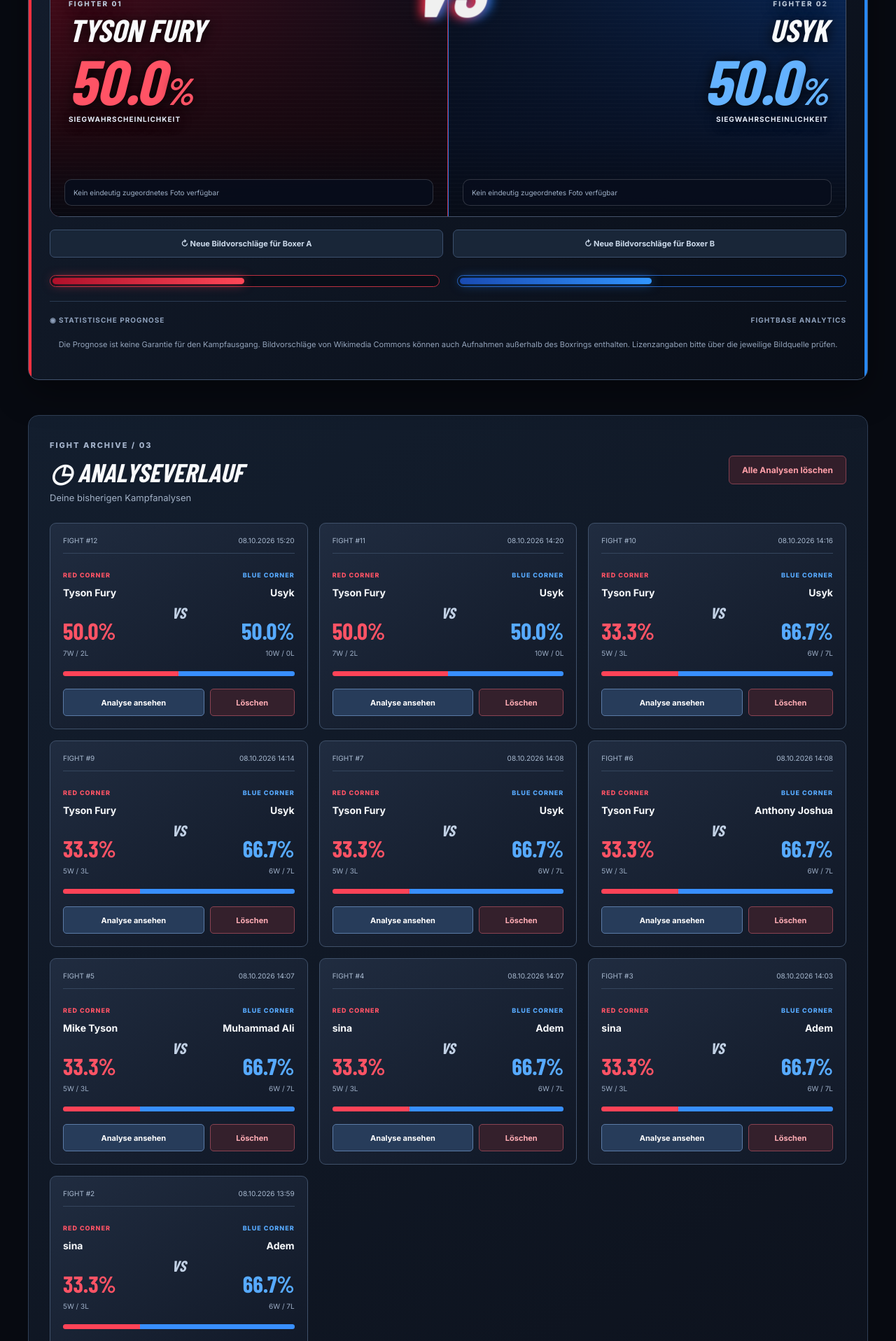
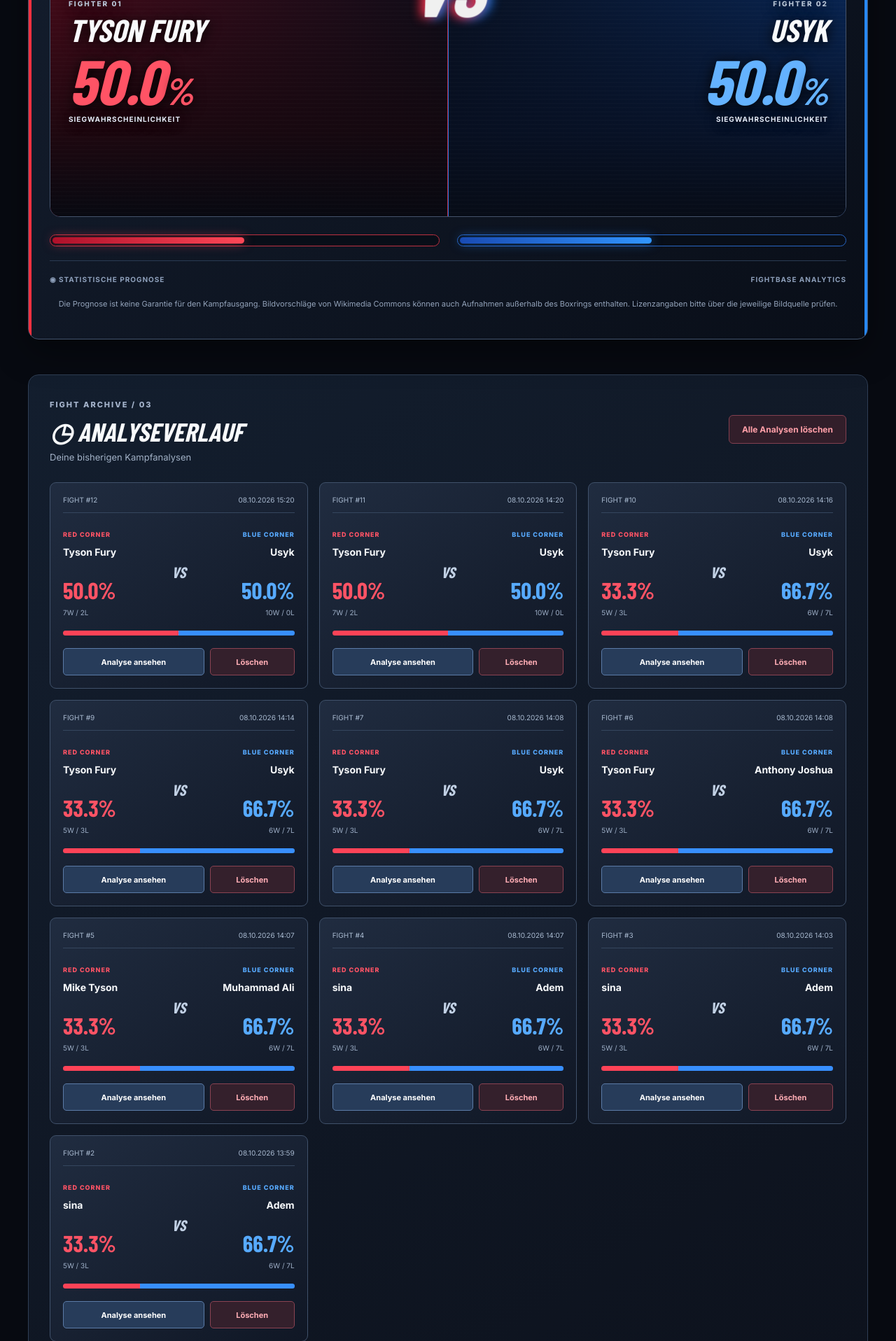
Before and after one commit to s1naoui/Fightbase, a Flask app: page /vergleich?load=12 in a window 1280 px wide. Shown: the part 1413-3329 px from the top of the page at 70% size. Run offline with Flask 3, Linux system fonts and the light colour scheme; data comes from the database, SQL or seed files in the repository; data that the repository does not hold is empty; some libraries are stand-ins or nearby versions; some web fonts are replaced.

Commit message:
Remove photos and loading scripts from fighter comparison

```diff
--- a/boxing-app/templates/index.html
+++ b/boxing-app/templates/index.html
@@ -193,22 +193,7 @@
             {% for side in ['a', 'b'] %}
             {% set fighter_name = result.name_a if side == 'a' else result.name_b %}
             {% set probability = result.probability_a if side == 'a' else result.probability_b %}
-            {% set gallery = galleries[side] %}
-            {% set selected = gallery.selected %}
-            {% set photo = gallery.photos[selected] if gallery.photos else none %}
-
-            <div class="arena-fighter {{ 'arena-red' if side == 'a' else 'arena-blue' }}"
-                 id="arena-{{ side }}"
-                 data-name="{{ fighter_name }}"
-                 data-photos='{{ gallery.photos | tojson | forceescape }}'
-                 data-index="{{ selected }}">
-
-                <div class="arena-photo"
-                     {% if photo %}
-                     style="background-image: url('{{ photo.url }}')"
-                     {% endif %}>
-                </div>
-
+            <div class="arena-fighter {{ 'arena-red' if side == 'a' else 'arena-blue' }}">
                 <div class="arena-colorwash"></div>
                 <div class="arena-grain"></div>
 
@@ -227,30 +212,10 @@
                     <small>SIEGWAHRSCHEINLICHKEIT</small>
                 </div>
 
-                <div class="photo-controls">
-                    <span class="photo-status" role="status">Verifiziertes Foto wird geprüft …</span>
-                    <a class="photo-credit" {% if photo %}href="{{ photo.source }}"{% else %}hidden{% endif %}
-                      target="_blank" rel="noopener noreferrer">Fotoquelle und Lizenz ↗</a>
-                </div>
             </div>
             {% endfor %}
 
             <div class="arena-vs">VS</div>
-        </div>
-
-        <div class="refresh-grid">
-            {% for side in ['a', 'b'] %}
-            <form method="POST"
-                  action="{{ url_for('refresh_photos') }}">
-                <input type="hidden" name="name"
-                       value="{{ result.name_a if side == 'a' else result.name_b }}">
-                <input type="hidden" name="analysis_id"
-                       value="{{ analysis_id }}">
-                <button type="submit" class="refresh-photos">
-                    ↻ Neue Bildvorschläge für Boxer {{ side | upper }}
-                </button>
-            </form>
-            {% endfor %}
         </div>
 
         {% set pa = result.probability_a | float %}
@@ -385,36 +350,5 @@
     <p>BOXING ANALYTICS · FIGHT INTELLIGENCE</p>
 </footer>
 
-<script>
-document.querySelectorAll(".arena-fighter").forEach(card => {
-  const name=card.dataset.name;
-  const layer=card.querySelector(".arena-photo");
-  const credit=card.querySelector(".photo-credit");
-  const status=card.querySelector(".photo-status");
-  const original=JSON.parse(card.dataset.photos||"[]");
-  let current=original.length ? original[0] : null;
-  function show(photo){
-    if(!photo||!photo.url){status.textContent="Kein eindeutig zugeordnetes Foto verfügbar";return;}
-    layer.style.backgroundImage='url("'+photo.url.replaceAll('"',"%22")+'")';
-    if(photo.source){credit.href=photo.source;credit.hidden=false;}
-    status.textContent="Foto über Wikidata eindeutig zugeordnet";
-  }
-  if(current)show(current);
-  async function load(tries=0){
-    try{
-      const url=new URL({{ url_for('verified_comparison_photo')|tojson }},window.location.origin);
-      url.searchParams.set("name",name);
-      const response=await fetch(url);
-      if(!response.ok)throw Error();
-      const photo=await response.json();
-      if(photo.url){show(photo);return;}
-      if(photo.pending&&tries<5){setTimeout(()=>load(tries+1),2000);return;}
-      show(null);
-    }catch(_){status.textContent="Foto aktuell nicht verfügbar";}
-  }
-  load();
-});
-</script>
-
 </body>
 </html>
```
